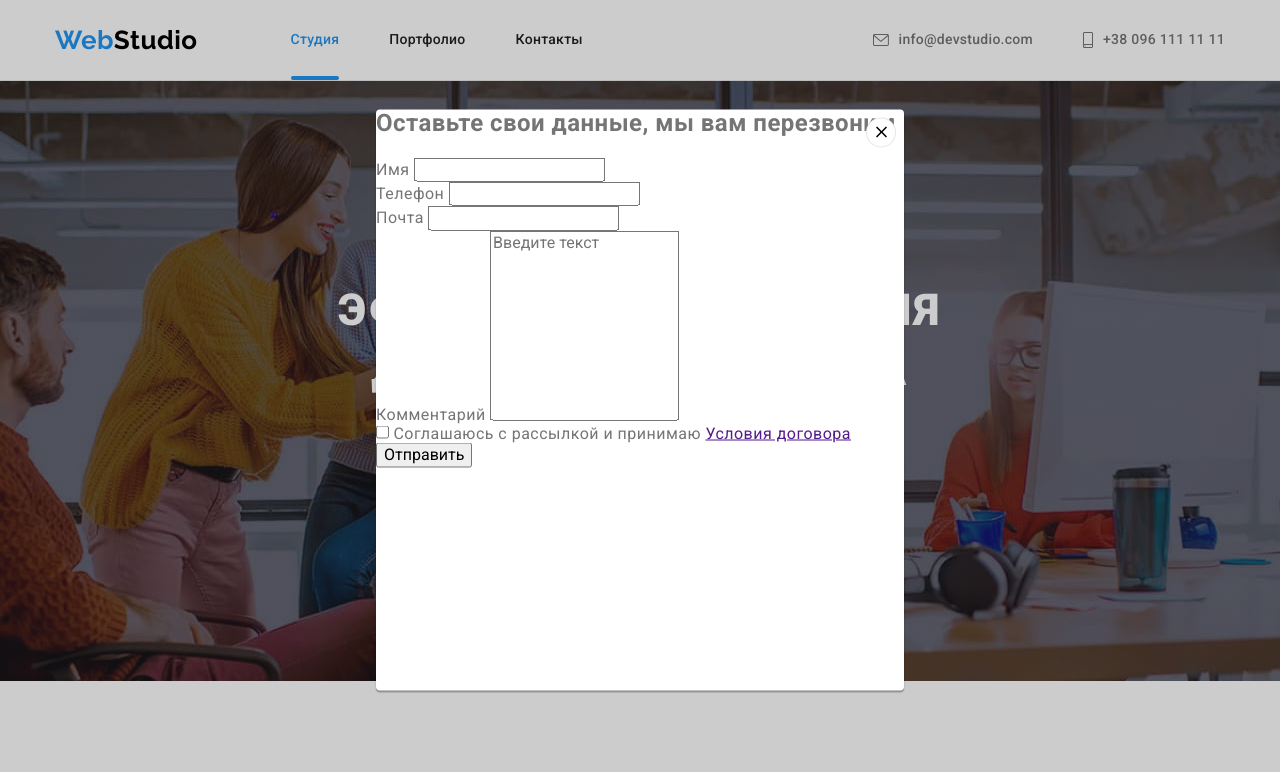
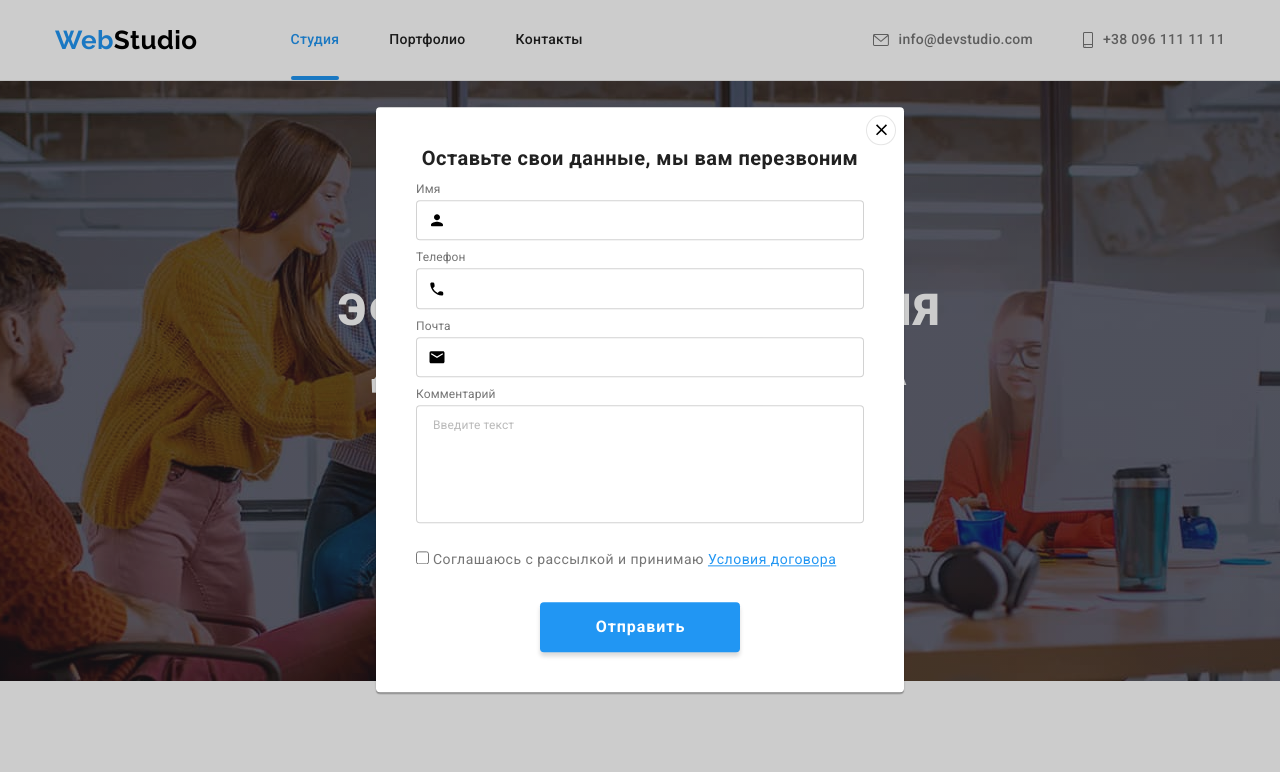
Before and after one commit to DaryaBobur/goit-markup-hw-06, a plain HTML site: page index.html in a window 1280 px wide. Both pictures are taken after a click on the button "Заказать услугу". Shown: the top 772 px of the page. Drawn offline with nearby package versions, Linux system fonts and the light colour scheme.

Commit message:
Добавляет разметку и оформление модального окна, без фокуса

```diff
--- a/css/styles.css
+++ b/css/styles.css
@@ -28,6 +28,7 @@
   --portfolio-overlay: rgba(33, 150, 243, 0.9);
   --cubic: cubic-bezier(0.4, 0, 0.2, 1);
   --btn-border: rgba(0, 0, 0, 0.1);
+  --color-placeholder: rgba(117, 117, 117, 0.5);
   /* Шрифты макета */
   --primary-font: Roboto, sans-serif;
   --secondary-font: Raleway, sans-serif;
@@ -317,8 +318,67 @@ ul {
   border-radius: 50%;
   cursor: pointer;
 }
+
+.modal-title {
+  margin: 40px 40px 12px;
+  font-weight: 700;
+  font-size: 20px;
+  line-height: 1.15;
+  text-align: center;
+  color: var(--secondary-color);
+}
+.form {
+  width: 448px;
+  margin-left: auto;
+  margin-right: auto;
+  margin-bottom: 40px;
+}
+.form-input,
+.comment {
+  padding: 10px 11px 10px 41px;
+  border: 1px solid rgba(33, 33, 33, 0.2);
+  border-radius: 4px;
+}
 .comment {
   resize: none;
+  padding: 12px 16px;
+}
+.form-field .item {
+  position: relative;
+  display: flex;
+  flex-direction: column;
+  margin-bottom: 10px;
+}
+
+.form-field .item:last-child {
+  margin-bottom: 25px;
+}
+.icon-modal {
+  position: absolute;
+  top: 50%;
+  left: 12px;
+}
+
+.form-label {
+  margin-bottom: 4px;
+  font-size: 12px;
+  line-height: 1.17;
+  letter-spacing: 0.01em;
+}
+.comment::placeholder {
+  font-size: 12px;
+  line-height: 1.17;
+  letter-spacing: 0.01em;
+  color: var(--color-placeholder);
+}
+
+.form-check {
+  margin-bottom: 30px;
+  font-size: 14px;
+  line-height: 1.71;
+}
+.link-contract {
+  color: var(--accent-color);
 }
 
 /* Наши особенности */
@@ -534,7 +594,7 @@ ul {
 }
 
 .logotype {
-  display: block;
+  display: inline-block;
   margin-bottom: 20px;
 }
 
@@ -556,12 +616,12 @@ ul {
 /* Адрес */
 .location {
   margin-right: 70px;
+  min-width: 231px;
   color: var(--primary-white-color);
   font-style: normal;
   font-size: 14px;
   line-height: 1.71;
 }
-
 .address {
   margin-bottom: 9px;
 }
@@ -596,12 +656,13 @@ ul {
   display: flex;
   align-items: center;
   justify-content: center;
-  margin-right: 93px;
 }
 .socials-footer .item:not(:last-child) {
   margin-right: 10px;
 }
-
+.socials-footer .item {
+  margin-right: 93px;
+}
 .icon-link {
   display: flex;
   align-items: center;
@@ -632,7 +693,7 @@ ul {
 
 .subscribe-form input {
   width: 358px;
-  padding: 15px 16px;
+  padding: 14px 15px;
   margin-right: 12px;
   border: 1px solid rgba(255, 255, 255, 0.3);
 
@@ -640,17 +701,24 @@ ul {
   border-radius: 4px;
   background-color: var(--color-bg);
 }
+
+.subscribe-form input,
 .subscribe-form input::placeholder {
   font-size: 16px;
   line-height: 1.25;
   color: var(--contacts-color);
   letter-spacing: 0.03em;
 }
+
 /* Кнопка в форме подписки */
-.btn-subscribe {
-  display: block;
+.btn-subscribe,
+.btn-send {
+  display: flex;
+  align-items: center;
+  justify-content: center;
   width: 200px;
-  padding: 10px 29px 10px 28px;
+
+  padding: 10px 28px 10px 29px;
   font-weight: 700;
   font-size: 16px;
   line-height: 1.88;
@@ -658,9 +726,18 @@ ul {
   color: var(--primary-white-color);
   background-color: var(--accent-color);
   box-shadow: 0px 4px 4px rgba(0, 0, 0, 0.15);
+  border: none;
   border-radius: 4px;
+  cursor: pointer;
 }
-
+.btn-send {
+  padding: 10px 55px 10px 56px;
+  margin-right: auto;
+  margin-left: auto;
+}
+.icon-send {
+  margin-left: 10px;
+}
 /* Страница Портфолио */
 /* Фильтр*/
 .filters {
--- a/index.html
+++ b/index.html
@@ -308,7 +308,7 @@
     <!--Футер-->
     <footer class="footer">
       <div class="footer-list container">
-      <div class="footer-nav">
+      <div>
       <a class="link-logo logotype" href="./index.html"
         ><span class="accent-logo">Web</span
         ><span class="footer-logo">Studio</span></a>
@@ -349,7 +349,10 @@
         <form class="subscribe-form">
           <label for="mail"></label>
           <input type="email" name="email" id="mail" placeholder="E-mail">
-          <button class="btn-subscribe" type="submit">Подписаться</button>
+          <button class="btn-subscribe" type="submit">Подписаться<svg class="icon-send" width="24" height="24">
+            <use href="./images/icons.svg#send"></use>
+          </svg></button>
+
         </form>
       </div>
 
@@ -362,33 +365,44 @@
           <use href="./images/icons.svg#close"></use>
         </svg>
       </button>
-      <h2>Оставьте свои данные, мы вам перезвоним</h2>
-      <form>
-      <ul class="list">
-        <li>
-          <label for="name">Имя</label>
-          <input type="text" name="name" id="name">
+      <h2 class="modal-title">Оставьте свои данные, мы вам перезвоним</h2>
+      <form class="form">
+      <ul class="form-field list">
+        <li class="item">
+          <label for="name" class="form-label">Имя</label>
+          <input type="text" class="form-input" name="name" id="name">
+          <svg class="icon-modal" width="18" height="18">
+            <use href="images/icons.svg#person"></use>
+          </svg>
         </li>
-        <li>
-          <label for="tel">Телефон</label>
-          <input type="tel" name="tel" id="tel">
+        <li class="item">
+          <label for="tel" class="form-label">Телефон</label>
+          <input type="tel" class="form-input" name="tel" id="tel">
+          <svg class="icon-modal" width="18" height="18">
+            <use href="images/icons.svg#phone"></use>
+          </svg>
         </li>
-        <li>
-          <label for="email">Почта</label>
-          <input type="email" name="email" id="email">
+        <li class="item">
+          <label for="email" class="form-label">Почта</label>
+          <input type="email" class="form-input" name="email" id="email">
+          <svg class="icon-modal" width="18" height="18">
+            <use href="images/icons.svg#email"></use>
+          </svg>
         </li>
-        <li>
-          <label for="comment">Комментарий</label>
-          <textarea class="comment" name="comment" id="comment" rows="10" placeholder="Введите текст"></textarea>
+        <li class="item">
+          <label for="comment" class="form-label">Комментарий</label>
+          <textarea class="comment" name="comment" id="comment" rows="5" placeholder="Введите текст"></textarea>
         </li>
-        <li>
+        </ul>
+
+        <p class="form-check">
           <input type="checkbox" name="check" id="check">
           <label for="check">Соглашаюсь с рассылкой и принимаю
-            <a href="">Условия договора</a></label>
-        </li>
-      </ul>
+            <a class="link-contract" href="">Условия договора</a></label>
+        </p>
+      <button class="btn-send" type="submit">Отправить</button>
       </form>
-      <button type="submit">Отправить</button>
+
       </div>
       </div>
     </div>
```
